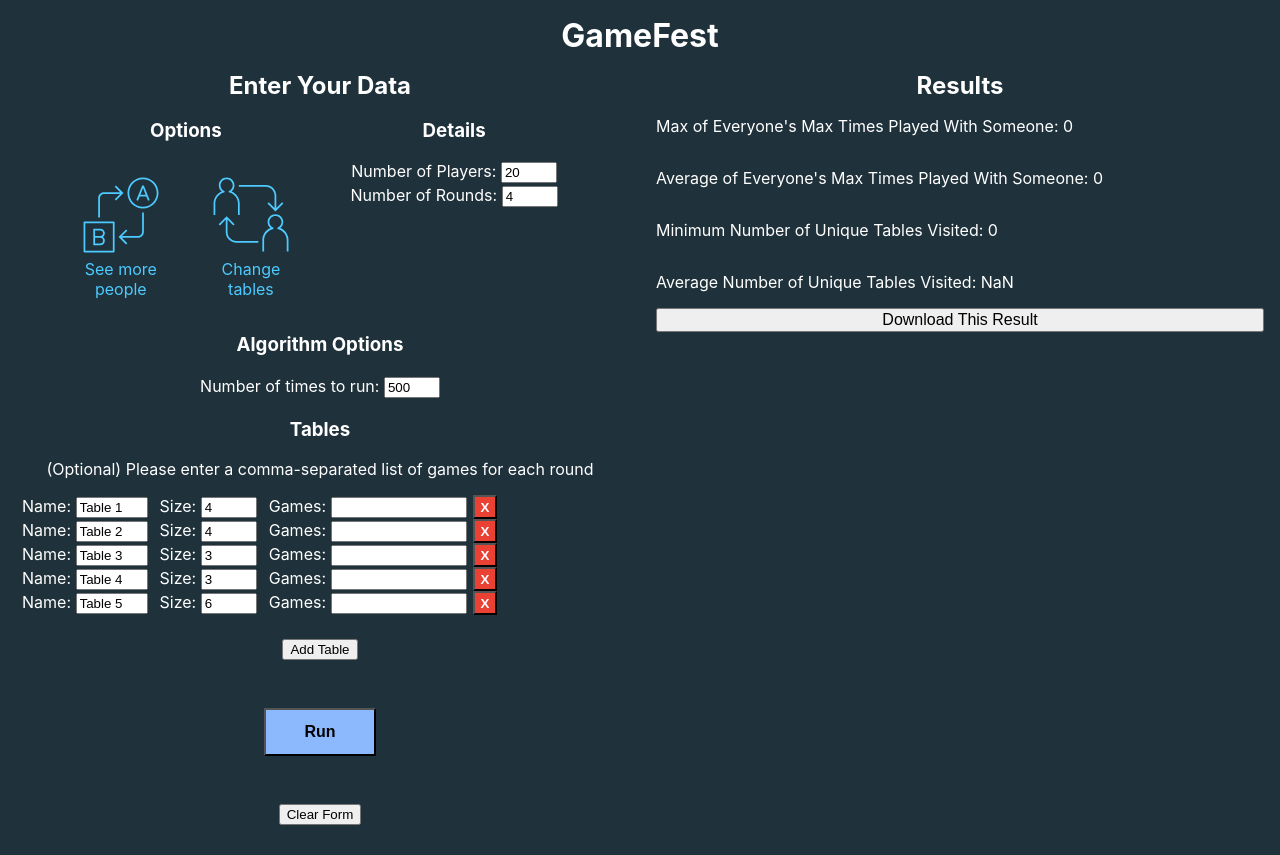
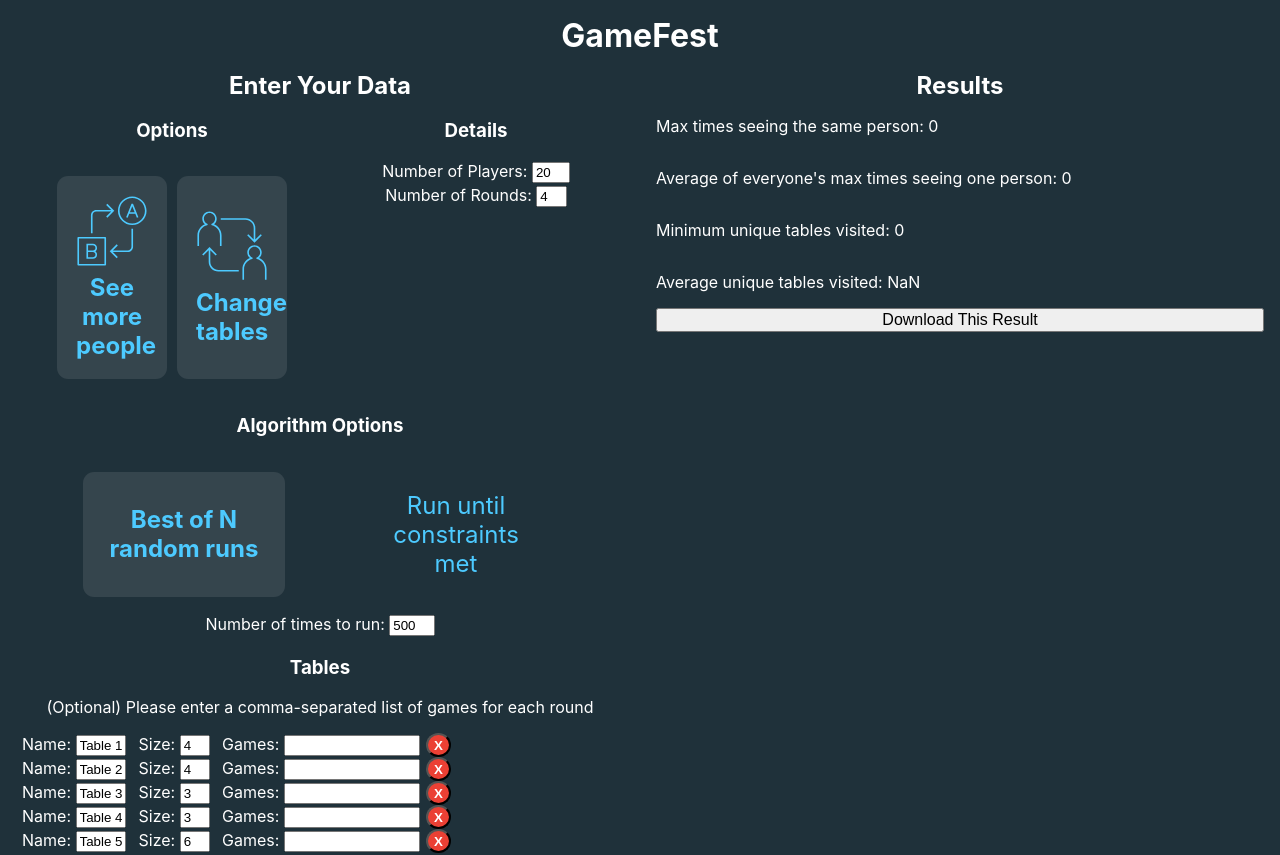
Before and after one commit to bbailey27/GameFest2, a React (Create React App) app: page / in a window 1280 px wide. Shown: the top 855 px of the page. Built offline with nearby package versions, Linux system fonts and the light colour scheme.

Commit message:
Replace deprecated selectors and add UI for average unique tables constraint

```diff
--- a/src/App.css
+++ b/src/App.css
@@ -64,10 +64,6 @@ h1 {
   text-align: left;
 }
 
-.radio-button {
-  width: 70%;
-}
-
 .column {
   display: flex;
   flex-direction: column;
@@ -101,20 +97,27 @@ h1 {
   padding: 0 0.25rem;
 }
 
+.algorithm-button {
+  width: 70%;
+}
+
 .options-group {
   display: flex;
   flex-direction: row;
-  align-items: center;
   justify-content: space-around;
   text-align: center;
+  padding: 1rem 2rem;
 }
 
 .stateful-button {
   width: 30%;
   border-radius: .7rem;
   padding: 1rem;
-  height: 100%;
-  color: var(--color-primary-a10)
+  align-content: center;
+  color: var(--color-primary-a10);
+  border: transparent .2rem solid;
+  font-size: min(10vw, 1.5rem);
+
 }
 
 .stateful-button--selected {
@@ -123,27 +126,24 @@ h1 {
 }
 
 .stateful-button:hover {
-
+  background-color: var(--color-surface-mixed-a10);
+  border-color: var(--color-surface-mixed-a20);
 }
 
-.stateful-button--unselected {
-
+textarea, select, input {
+  field-sizing: content;
 }
 
 .form-group {
   padding: 1px 6px;
 }
 
-.form-input {
-  width: 4rem;
+.game-input {
+  min-width: 8rem;
 }
 
-.form-input[type='number'] {
-  width: 3rem;
-}
-
-.game-input {
-  width: 8rem;
+.remove-button {
+  border-radius: 50%;
 }
 
 .table-list {
--- a/src/Components/Algorithms.jsx
+++ b/src/Components/Algorithms.jsx
@@ -2,6 +2,7 @@ import React, { Component } from 'react';
 import PropTypes from 'prop-types';
 // import { RadioGroup, RadioButton } from 'react-radio-buttons';
 import Constraints from './Constraints';
+import StatefulButton from './Subcomponents/StatefulButton';
 
 class Algorithms extends Component {
   static propTypes = {
@@ -9,25 +10,37 @@ class Algorithms extends Component {
     totalRounds: PropTypes.number.isRequired,
     options: PropTypes.object.isRequired,
     maxPlayedWithAllowed: PropTypes.number.isRequired,
-    maxAveragePlayedWithAllowed: PropTypes.number.isRequired,
+    maxAveragePlayedWithAllowed: PropTypes.string.isRequired,
     minUniqueTablesAllowed: PropTypes.number.isRequired,
+    minAverageUniqueTablesAllowed: PropTypes.string.isRequired,
     maxRuns: PropTypes.number.isRequired,
     handleAlgorithmChange: PropTypes.func.isRequired,
-    handleNumberChange: PropTypes.func.isRequired
+    handleNumberChange: PropTypes.func.isRequired,
+    handleDecimalChange: PropTypes.func.isRequired,
   }
 
   render() {
     return (
       <div className='data-entry-section'>
         <h3>Algorithm Options</h3>
-        {/* <RadioGroup onChange={ this.props.handleAlgorithmChange } value={this.props.algorithmChoice} className='radio-button'>
-          <RadioButton value='runRandomXTimes' css={{width: '100%'}}>
-            Best of X Random Runs
-          </RadioButton>
-          <RadioButton value='runUntilConstraints'>
-            Run Until Custom Constraints Met
-          </RadioButton>
-        </RadioGroup> */}
+        <div className='options-group'>
+          <StatefulButton
+            className='algorithm-button'
+            onChange={(e) => this.props.handleAlgorithmChange('runRandomNTimes')}
+            selected={this.props.algorithmChoice === 'runRandomNTimes'}
+            text="Best of N random runs"
+            name={'runRandomNTimes'}
+            type={'text'}
+            />
+          <StatefulButton
+            className='algorithm-button'
+            onChange={(e) => this.props.handleAlgorithmChange('runUntilConstraints')}
+            selected={this.props.algorithmChoice === 'runUntilConstraints'}
+            text="Run until constraints met"
+            name={'runUntilConstraints'}
+            type={'text'}
+            />
+        </div>
         <Constraints
           algorithmChoice={this.props.algorithmChoice}
           totalRounds={this.props.totalRounds}
@@ -36,8 +49,10 @@ class Algorithms extends Component {
           maxPlayedWithAllowed={this.props.maxPlayedWithAllowed}
           maxAveragePlayedWithAllowed={this.props.maxAveragePlayedWithAllowed}
           minUniqueTablesAllowed={this.props.minUniqueTablesAllowed}
+          minAverageUniqueTablesAllowed={this.props.minAverageUniqueTablesAllowed}
           maxRuns={this.props.maxRuns}
           handleNumberChange={this.props.handleNumberChange}
+          handleDecimalChange={this.props.handleDecimalChange}
          />
       </div>
     );
--- a/src/Components/DataEntry.jsx
+++ b/src/Components/DataEntry.jsx
@@ -3,23 +3,22 @@ import Options from './Options';
 import Details from './Details';
 import Algorithms from './Algorithms';
 import Tables from './Tables';
-import StatefulButton from './Subcomponents/StatefulButton';
 import { runOrganizer } from '../worker';
 
 const defaultData = {
   firstRun: true,
   options: {
-    changePeople: false,
-    changeTables: false,
+    changePeople: true,
+    changeTables: true,
   },
   totalPlayers: 20,
   totalRounds: 4,
-  algorithmChoice: 'runRandomXTimes',
+  algorithmChoice: 'runRandomNTimes',
   numTimesToRun: 500,
   maxPlayedWithAllowed: 4,
-  maxAveragePlayedWithAllowed: 4,
+  maxAveragePlayedWithAllowed: '4.0',
   minUniqueTablesAllowed: 1,
-  minAverageUniqueTablesAllowed: 1,
+  minAverageUniqueTablesAllowed: '1.0',
   maxRuns: 50000,
   tables: [
       {
@@ -63,6 +62,7 @@ class DataEntry extends Component {
     this.handleNumPlayersChange = this.handleNumPlayersChange.bind(this);
     this.handleNumRoundsChange = this.handleNumRoundsChange.bind(this);
     this.handleNumberChange = this.handleNumberChange.bind(this);
+    this.handleDecimalChange = this.handleDecimalChange.bind(this);
     this.handleAlgorithmChange = this.handleAlgorithmChange.bind(this);
     this.handleTablesChange = this.handleTablesChange.bind(this);
     this.handleClearForm = this.handleClearForm.bind(this);
@@ -98,7 +98,14 @@ class DataEntry extends Component {
     });
   }
 
+  handleDecimalChange = (e, property) => {
+    this.setState({
+      [property]: e.target.value
+    });
+  }
+
   handleAlgorithmChange = (newAlgo) => {
+    console.log(newAlgo)
     this.setState({
       algorithmChoice: newAlgo
     });
@@ -125,9 +132,9 @@ class DataEntry extends Component {
     algorithmChoice: this.state.algorithmChoice,
     numTimesToRun: this.state.numTimesToRun,
     maxPlayedWithAllowed: this.state.maxPlayedWithAllowed,
-    maxAveragePlayedWithAllowed: this.state.maxAveragePlayedWithAllowed,
+    maxAveragePlayedWithAllowed: Number.parseFloat(this.state.maxAveragePlayedWithAllowed),
     minUniqueTablesAllowed: this.state.minUniqueTablesAllowed,
-    minAverageUniqueTablesAllowed: this.state.minAverageUniqueTablesAllowed,
+    minAverageUniqueTablesAllowed: Number.parseFloat(this.state.minAverageUniqueTablesAllowed),
     maxRuns: this.state.maxRuns,
     numTables: this.state.tables.length,
     tables: this.state.tables
@@ -186,7 +193,8 @@ class DataEntry extends Component {
           minAverageUniqueTablesAllowed={minAverageUniqueTablesAllowed}
           maxRuns={maxRuns}
           handleAlgorithmChange={this.handleAlgorithmChange}
-          handleNumberChange={this.handleNumberChange} />
+          handleNumberChange={this.handleNumberChange}
+          handleDecimalChange={this.handleDecimalChange} />
         <Tables
           className='data-entry-section'
           tables={tables}
--- a/src/Components/Results.jsx
+++ b/src/Components/Results.jsx
@@ -59,10 +59,10 @@ class Results extends Component {
     return (
       <div className='column-right'>
         <h2 className='heading'>Results</h2>
-        <p>Max of Everyone's Max Times Played With Someone: {result.maxPlayedWithCount}</p>
-        <p>Average of Everyone's Max Times Played With Someone: {Math.round(result.averageMaxPlayedWithCount * 100) / 100}</p>
-        <p>Minimum Number of Unique Tables Visited: {result.minUniqueTablesVisited}</p>
-        <p>Average Number of Unique Tables Visited: {Math.round(result.averageUniqueTablesVisited * 100) / 100}</p>
+        <p>Max times seeing the same person: {result.maxPlayedWithCount}</p>
+        <p>Average of everyone's max times seeing one person: {Math.round(result.averageMaxPlayedWithCount * 100) / 100}</p>
+        <p>Minimum unique tables visited: {result.minUniqueTablesVisited}</p>
+        <p>Average unique tables visited: {Math.round(result.averageUniqueTablesVisited * 100) / 100}</p>
         <button onClick={() => this.download()} className='download-button'>Download This Result</button>
         <ol>
           {result.playerList.length > 0 &&
--- a/src/Components/Subcomponents/SingleInput.jsx
+++ b/src/Components/Subcomponents/SingleInput.jsx
@@ -1,15 +1,16 @@
 import React from 'react';
 import PropTypes from 'prop-types';
-// Pure functional component defined as a const
+
 const SingleInput = (props) => (
       <div className="form-group">
         <label className="form-label">{props.title}</label>
         <input
-          className={`form-input ${props.classNames}`}
+          className={props.classNames ? `form-input ${props.classNames}`: 'form-input'}
           name={props.name}
           type={props.inputType}
           min={props.min}
           max={props.max}
+          step={props.step}
           value={props.content}
           onChange={props.controlFunc}
           placeholder={props.placeholder} />
@@ -26,6 +27,9 @@ SingleInput.propTypes = {
     PropTypes.number,
   ]).isRequired,
   placeholder: PropTypes.string,
+  min: PropTypes.number,
+  max: PropTypes.number,
+  step: PropTypes.number,
 };
 
 export default SingleInput;
--- a/src/Components/Subcomponents/StatefulButton.jsx
+++ b/src/Components/Subcomponents/StatefulButton.jsx
@@ -8,9 +8,6 @@ StatefulButton.propTypes = {
   icon: PropTypes.string,
   name: PropTypes.string,
   onChange: PropTypes.func.isRequired,
-  // TODO pull a simple selected/unselected toggle handler out into a util for reuse
-  // but I don't think I should just put that logic here since I'll want the parent to be aware of changes? Could add context instead
-  // TODO decide what the selected status does in terms of styling - fill in the background?
 };
 
 function StatefulButton({
--- a/src/worker.js
+++ b/src/worker.js
@@ -66,14 +66,14 @@ function runAlgorithm() {
   // Different Run Options
   let result;
   switch (algorithmChoice) {
-    case 'runRandomXTimes':
-      result = runRandomXTimes(algorithmDetails.numTimesToRun); // 500 is a good number
+    case 'runRandomNTimes':
+      result = runRandomNTimes(algorithmDetails.numTimesToRun); // 500 is a good number
       break;
     case 'runUntilConstraints':
-        result = runRandomXTimes(algorithmDetails.maxRuns);
+        result = runRandomNTimes(algorithmDetails.maxRuns);
         break;
     default:
-      result = runRandomXTimes(algorithmDetails.numTimesToRun); // 500 is a good number
+      result = runRandomNTimes(algorithmDetails.numTimesToRun); // 500 is a good number
       break;
   }
   console.log('RESULT', result);
@@ -92,7 +92,7 @@ function runRandomAndChooseBest(currentBestRun) {
   return compareResults({playerList: resultPlayerList, ...resultStats}, currentBestRun);
 }
 
-function runRandomXTimes(numRuns) {
+function runRandomNTimes(numRuns) {
   let bestRun = {
     playerList: [],
     maxPlayedWithCount: 100,
```
Also changed, not shown: src/Components/Constraints.jsx (+28 -6 lines).
